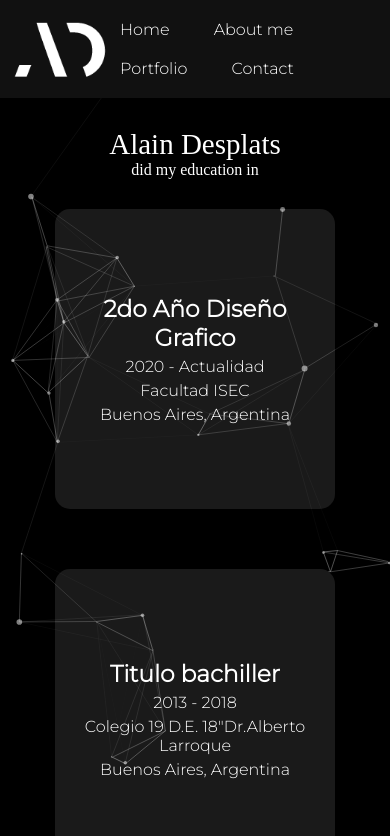
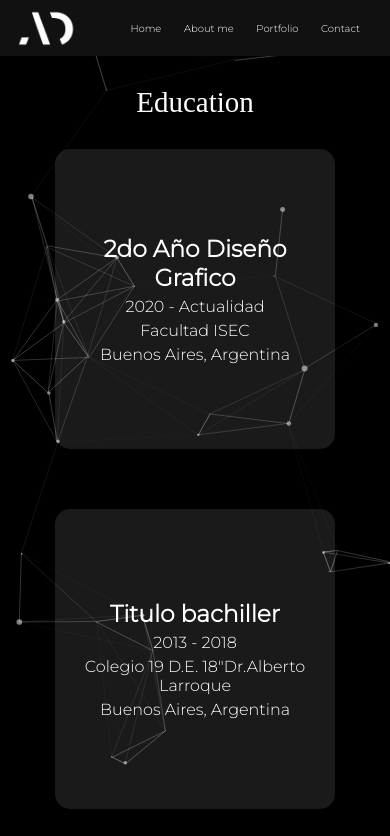
Before and after one commit to AlainDesplats/Website, a plain HTML site: page curriculum.html in a window 390 px wide. Shown: the top 836 px of the page. Drawn offline with Linux system fonts and the light colour scheme.

Commit message:
Add files via upload

```diff
--- a/curriculum.html
+++ b/curriculum.html
@@ -26,10 +26,8 @@
     </header>
 
     <main>
-        <article>
-            <h1 class="categoria"> Alain Desplats </h1>
-            <h2 class="categoria2">did my education in </h2>
-
+           <section>
+            <h1 class="categoria"> Education </h1>
             <div class=educacion>
                 <div class="cuadrado">
                     <div class="contenido">
@@ -48,8 +46,7 @@
                     </div>
                 </div>
             </div>
-        </article>
-        <section>
+
             <h2 class="categoria">Courses</h2>
             <div class=educacion>
                 <div class="cuadrado">
@@ -96,8 +93,6 @@
                     </div>
                 </div>
             </div>
-        </section>
-        <section>
             <h2 class="categoria">Programs</h2>
 
             <div class="barras">
--- a/estilos.css
+++ b/estilos.css
@@ -28,6 +28,7 @@ body {
     padding: 10px;
     text-align: center;
 }
+
 .head-barra {
     width: auto;
     padding: 10px;
@@ -35,6 +36,7 @@ body {
     display: flex;
     justify-content: space-between;
     align-items: center;
+    font-size: 16px;
 }
 
 .head-barra a {
@@ -63,7 +65,8 @@ body {
 
 
 .logotipo {
-    width: 100px;
+    width: 80px;
+    padding-left: 50px;
 
 }
 
@@ -168,7 +171,7 @@ header nav a {
     font-family: poppins;
 }
 
-.categoria-portfolio{
+.categoria-portfolio {
     padding-top: 20px;
     padding-bottom: 20px;
     font-size: 29px;
@@ -178,13 +181,14 @@ header nav a {
     font-family: poppins;
 }
 
-.categoria2{
+.categoria2 {
     font-size: 16px;
     color: white;
     text-align: center;
     font-weight: 270;
     font-family: poppins;
 }
+
 .educacion {
     position: relative;
     display: flex;
@@ -556,7 +560,34 @@ footer {
         opacity: 0;
     }
 
+    @media screen and (max-width:780px)and (min-width:1024px) {}
 
+    @media screen and (max-width:480px)and (min-width:780px) {}
+
+    @media screen and (max-width:480px) {
+
+        .head-barra {
+            width: auto;
+            padding: 10px;
+            background: #111;
+            display: flex;
+            justify-content: space-between;
+            align-items: center;
+            font-size: 10px;
+        }
+
+        .head {
+            display: inline-block;
+            padding: 0px;
+            text-align: center;
+        }
+
+        .logotipo {
+            width: 60px;
+            padding-left: 6px;
+
+        }
+    }
 
 
 
```
